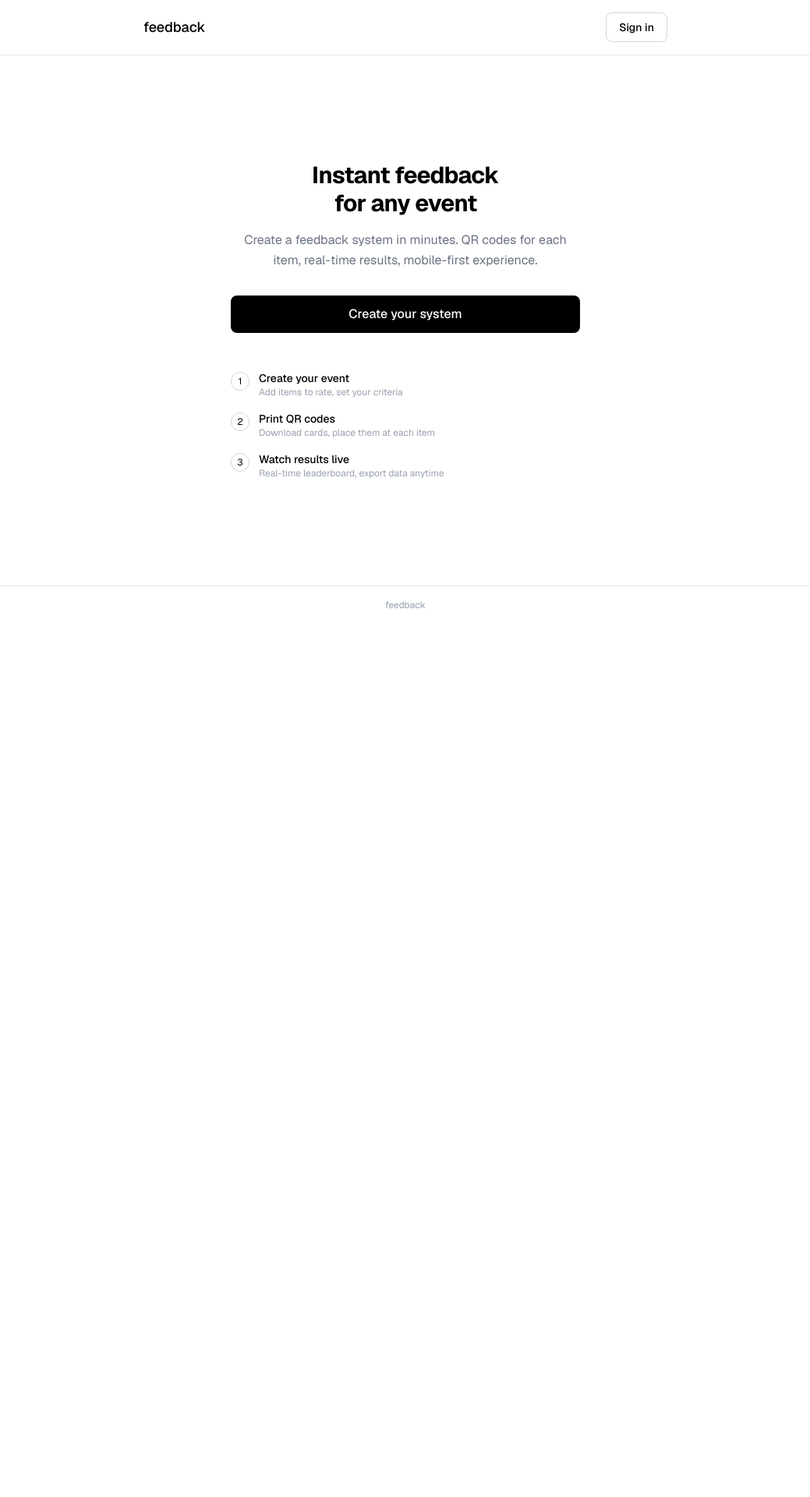
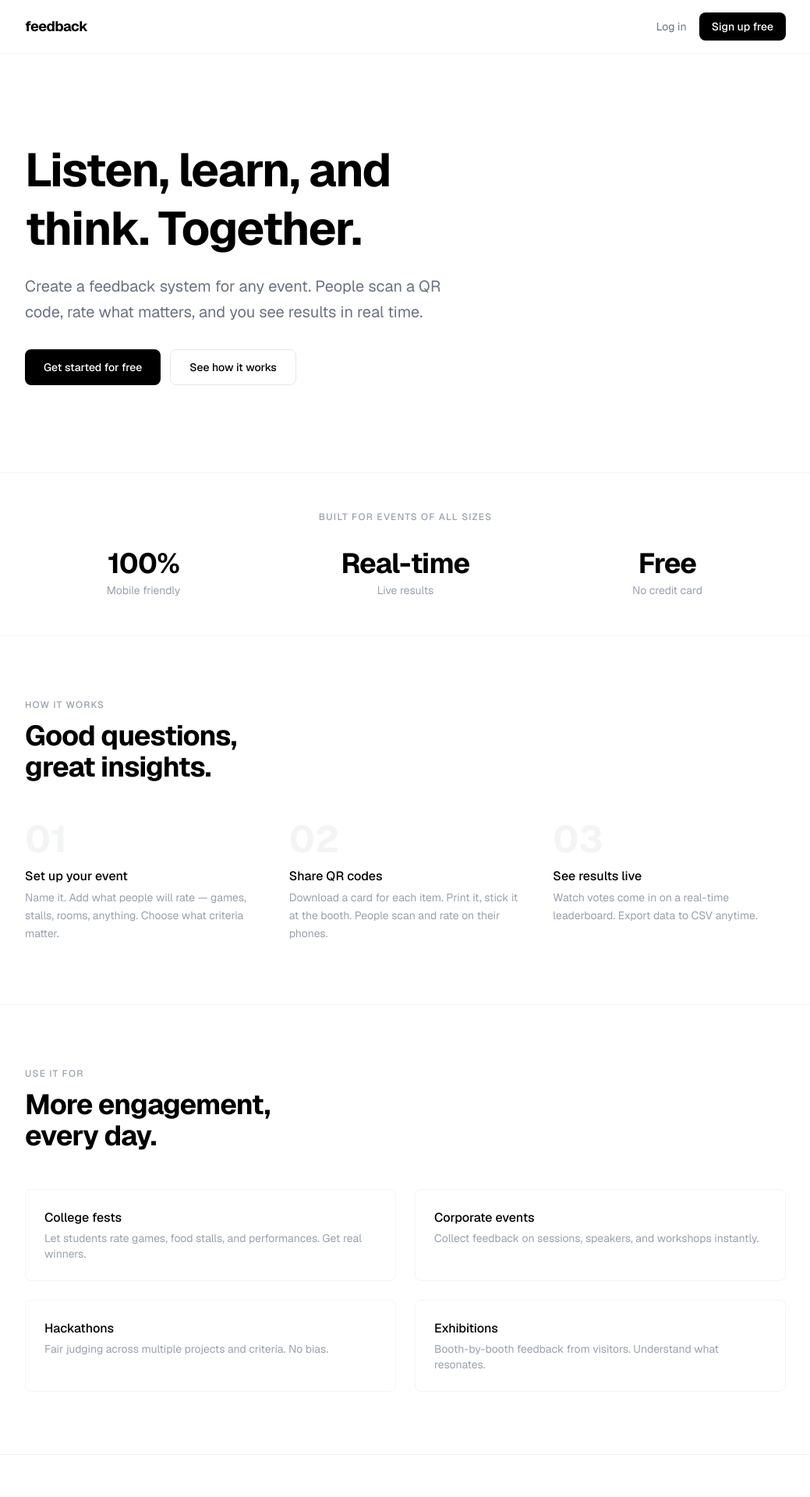
Before and after one commit to preethampm/Free, a Next.js app: page / in a window 1280 px wide. Shown: the top 1920 px of the page at 78% size, without its empty margins (120-1159 px from the left). Before the commit the page ends 800 px from the top, so only its background shows below. Built offline with nearby package versions, Linux system fonts and the light colour scheme.

Commit message:
Decent ui updates

```diff
--- a/app/login/page.tsx
+++ b/app/login/page.tsx
@@ -3,6 +3,7 @@
 import { createClient } from '@/src/lib/supabase/client'
 import { useSearchParams } from 'next/navigation'
 import { Suspense } from 'react'
+import Link from 'next/link'
 
 function LoginContent() {
   const searchParams = useSearchParams()
@@ -19,15 +20,29 @@ function LoginContent() {
   }
 
   return (
-    <div className="min-h-screen flex items-center justify-center px-4">
-      <div className="border border-gray-200 rounded-lg p-8 w-full max-w-sm text-center">
-        <h1 className="text-2xl font-bold mb-2">Sign in</h1>
-        <p className="text-gray-500 mb-8 text-sm">
-          Sign in with Google to create and manage events
+    <div className="min-h-screen flex flex-col">
+      {/* Header */}
+      <header className="border-b border-gray-100">
+        <div className="max-w-5xl mx-auto px-6 py-4 flex items-center justify-between">
+          <Link href="/" className="text-lg font-bold tracking-tight">
+            feedback
+          </Link>
+        </div>
+      </header>
+
+      {/* Content */}
+      <main className="flex-1 flex items-center justify-center px-6">
+        <div className="w-full max-w-sm">
+          <h1 className="text-3xl font-bold tracking-tight">
+            Sign up
+          </h1>
+          <p className="text-gray-400 mt-2 leading-relaxed">
+            Create an account to start building feedback events.
           </p>
+
           <button
             onClick={signInWithGoogle}
-          className="w-full flex items-center justify-center gap-3 border border-gray-300 rounded-lg px-4 py-3 text-sm font-medium hover:bg-gray-50 transition"
+            className="mt-8 w-full flex items-center justify-center gap-3 border border-gray-200 rounded-lg px-4 py-3.5 text-sm font-medium hover:bg-gray-50 hover:border-gray-300 transition-all"
           >
             <svg width="18" height="18" viewBox="0 0 18 18">
               <path fill="#4285F4" d="M17.64 9.2c0-.637-.057-1.251-.164-1.84H9v3.481h4.844c-.209 1.125-.843 2.078-1.796 2.717v2.258h2.908c1.702-1.567 2.684-3.874 2.684-6.615z"/>
@@ -37,7 +52,28 @@ function LoginContent() {
             </svg>
             Continue with Google
           </button>
+
+          <p className="mt-6 text-xs text-gray-300 text-center">
+            Free forever. No credit card required.
+          </p>
+
+          <div className="mt-10 border-t border-gray-100 pt-6">
+            <p className="text-xs text-gray-400 text-center">
+              Already have an account?{' '}
+              <Link href="/login" className="text-black hover:underline">
+                Log in
+              </Link>
+            </p>
           </div>
+
+          <div className="mt-8 text-center">
+            <p className="text-xs text-gray-300">
+              No account needed for attendees.<br />
+              Just scan a QR code and rate.
+            </p>
+          </div>
+        </div>
+      </main>
     </div>
   )
 }
--- a/app/page.tsx
+++ b/app/page.tsx
@@ -2,75 +2,184 @@ import Link from 'next/link'
 
 export default function Home() {
   return (
-    <div className="min-h-screen flex flex-col">
-      <header className="border-b border-gray-200 px-4 py-4">
-        <div className="max-w-2xl mx-auto flex items-center justify-between">
-          <span className="font-medium text-lg">feedback</span>
+    <div className="min-h-screen">
+      {/* Header */}
+      <header className="border-b border-gray-100">
+        <div className="max-w-5xl mx-auto px-6 py-4 flex items-center justify-between">
+          <Link href="/" className="text-lg font-bold tracking-tight">
+            feedback
+          </Link>
+          <div className="flex items-center gap-4">
             <Link
               href="/login"
-            className="text-sm font-medium border border-gray-300 rounded-lg px-4 py-2 hover:bg-gray-50 transition-all"
+              className="text-sm text-gray-500 hover:text-black transition-colors"
             >
-            Sign in
+              Log in
             </Link>
+            <Link
+              href="/login"
+              className="text-sm font-medium bg-black text-white px-4 py-2 rounded-lg hover:bg-gray-800 transition-colors"
+            >
+              Sign up free
+            </Link>
+          </div>
         </div>
       </header>
 
-      <main className="flex-1 flex items-center justify-center px-4">
-        <div className="max-w-md text-center">
-          <h1 className="text-3xl font-bold tracking-tight mb-4">
-            Instant feedback<br />for any event
+      {/* Hero */}
+      <section className="border-b border-gray-100">
+        <div className="max-w-5xl mx-auto px-6 py-20 sm:py-28">
+          <div className="max-w-2xl">
+            <h1 className="text-4xl sm:text-6xl font-bold tracking-tight leading-tight">
+              Listen, learn, and
+              <br />
+              think. Together.
             </h1>
-          <p className="text-gray-500 mb-8 leading-relaxed">
-            Create a feedback system in minutes. QR codes for each item,
-            real-time results, mobile-first experience.
+            <p className="text-gray-500 mt-5 text-lg sm:text-xl leading-relaxed max-w-xl">
+              Create a feedback system for any event. People scan a QR code,
+              rate what matters, and you see results in real time.
             </p>
+            <div className="mt-8 flex flex-col sm:flex-row gap-3">
               <Link
                 href="/login"
-            className="inline-block w-full py-3 rounded-lg text-base font-medium bg-black text-white hover:bg-gray-800 transition-all"
+                className="inline-flex items-center justify-center bg-black text-white text-sm font-medium px-6 py-3 rounded-lg hover:bg-gray-800 transition-colors"
               >
-            Create your system
+                Get started for free
               </Link>
+              <Link
+                href="/login"
+                className="inline-flex items-center justify-center border border-gray-200 text-sm font-medium px-6 py-3 rounded-lg hover:bg-gray-50 hover:border-gray-300 transition-colors"
+              >
+                See how it works
+              </Link>
+            </div>
+          </div>
+        </div>
+      </section>
 
-          <div className="mt-12 space-y-4 text-left">
-            <div className="flex gap-3">
-              <div className="w-6 h-6 rounded-full border border-gray-300 flex items-center justify-center text-xs flex-shrink-0 mt-0.5">
-                1
+      {/* Social proof */}
+      <section className="border-b border-gray-100">
+        <div className="max-w-5xl mx-auto px-6 py-12">
+          <p className="text-xs font-medium text-gray-400 tracking-widest uppercase text-center mb-8">
+            Built for events of all sizes
+          </p>
+          <div className="grid grid-cols-3 gap-8 text-center">
+            <div>
+              <p className="text-3xl sm:text-4xl font-bold tracking-tight">100%</p>
+              <p className="text-sm text-gray-400 mt-1">Mobile friendly</p>
             </div>
             <div>
-                <p className="font-medium text-sm">Create your event</p>
-                <p className="text-xs text-gray-400">
-                  Add items to rate, set your criteria
+              <p className="text-3xl sm:text-4xl font-bold tracking-tight">Real-time</p>
+              <p className="text-sm text-gray-400 mt-1">Live results</p>
+            </div>
+            <div>
+              <p className="text-3xl sm:text-4xl font-bold tracking-tight">Free</p>
+              <p className="text-sm text-gray-400 mt-1">No credit card</p>
+            </div>
+          </div>
+        </div>
+      </section>
+
+      {/* How it works */}
+      <section className="border-b border-gray-100">
+        <div className="max-w-5xl mx-auto px-6 py-20">
+          <p className="text-xs font-medium text-gray-400 tracking-widest uppercase mb-3">
+            How it works
+          </p>
+          <h2 className="text-3xl sm:text-4xl font-bold tracking-tight mb-12">
+            Good questions,<br />great insights.
+          </h2>
+          <div className="grid sm:grid-cols-3 gap-10">
+            <div>
+              <p className="text-5xl font-bold text-gray-100 mb-3">01</p>
+              <p className="font-medium mb-1">Set up your event</p>
+              <p className="text-sm text-gray-400 leading-relaxed">
+                Name it. Add what people will rate &mdash; games, stalls, rooms,
+                anything. Choose what criteria matter.
               </p>
             </div>
-            </div>
-            <div className="flex gap-3">
-              <div className="w-6 h-6 rounded-full border border-gray-300 flex items-center justify-center text-xs flex-shrink-0 mt-0.5">
-                2
+            <div>
+              <p className="text-5xl font-bold text-gray-100 mb-3">02</p>
+              <p className="font-medium mb-1">Share QR codes</p>
+              <p className="text-sm text-gray-400 leading-relaxed">
+                Download a card for each item. Print it, stick it at the booth.
+                People scan and rate on their phones.
+              </p>
             </div>
             <div>
-                <p className="font-medium text-sm">Print QR codes</p>
-                <p className="text-xs text-gray-400">
-                  Download cards, place them at each item
-                </p>
-              </div>
-            </div>
-            <div className="flex gap-3">
-              <div className="w-6 h-6 rounded-full border border-gray-300 flex items-center justify-center text-xs flex-shrink-0 mt-0.5">
-                3
-              </div>
-              <div>
-                <p className="font-medium text-sm">Watch results live</p>
-                <p className="text-xs text-gray-400">
-                  Real-time leaderboard, export data anytime
+              <p className="text-5xl font-bold text-gray-100 mb-3">03</p>
+              <p className="font-medium mb-1">See results live</p>
+              <p className="text-sm text-gray-400 leading-relaxed">
+                Watch votes come in on a real-time leaderboard. Export data
+                to CSV anytime.
               </p>
             </div>
           </div>
         </div>
+      </section>
+
+      {/* Use cases */}
+      <section className="border-b border-gray-100">
+        <div className="max-w-5xl mx-auto px-6 py-20">
+          <p className="text-xs font-medium text-gray-400 tracking-widest uppercase mb-3">
+            Use it for
+          </p>
+          <h2 className="text-3xl sm:text-4xl font-bold tracking-tight mb-12">
+            More engagement,<br />every day.
+          </h2>
+          <div className="grid sm:grid-cols-2 gap-6">
+            <div className="border border-gray-100 rounded-lg p-6">
+              <p className="font-medium mb-1">College fests</p>
+              <p className="text-sm text-gray-400">
+                Let students rate games, food stalls, and performances. Get real winners.
+              </p>
             </div>
-      </main>
+            <div className="border border-gray-100 rounded-lg p-6">
+              <p className="font-medium mb-1">Corporate events</p>
+              <p className="text-sm text-gray-400">
+                Collect feedback on sessions, speakers, and workshops instantly.
+              </p>
+            </div>
+            <div className="border border-gray-100 rounded-lg p-6">
+              <p className="font-medium mb-1">Hackathons</p>
+              <p className="text-sm text-gray-400">
+                Fair judging across multiple projects and criteria. No bias.
+              </p>
+            </div>
+            <div className="border border-gray-100 rounded-lg p-6">
+              <p className="font-medium mb-1">Exhibitions</p>
+              <p className="text-sm text-gray-400">
+                Booth-by-booth feedback from visitors. Understand what resonates.
+              </p>
+            </div>
+          </div>
+        </div>
+      </section>
 
-      <footer className="border-t border-gray-200 px-4 py-4 text-center text-xs text-gray-400">
-        feedback
+      {/* CTA */}
+      <section>
+        <div className="max-w-5xl mx-auto px-6 py-20 text-center">
+          <h2 className="text-3xl sm:text-4xl font-bold tracking-tight mb-4">
+            Start listening today.
+          </h2>
+          <p className="text-gray-400 max-w-md mx-auto mb-8">
+            Create your first feedback event in under two minutes.
+          </p>
+          <Link
+            href="/login"
+            className="inline-flex items-center justify-center bg-black text-white text-sm font-medium px-8 py-3.5 rounded-lg hover:bg-gray-800 transition-colors"
+          >
+            Get started for free
+          </Link>
+        </div>
+      </section>
+
+      {/* Footer */}
+      <footer className="border-t border-gray-100">
+        <div className="max-w-5xl mx-auto px-6 py-6 flex items-center justify-between text-xs text-gray-300">
+          <span>feedback</span>
+          <span>built for events</span>
+        </div>
       </footer>
     </div>
   )
```
Lines whose indentation alone changed are shown as unchanged.
